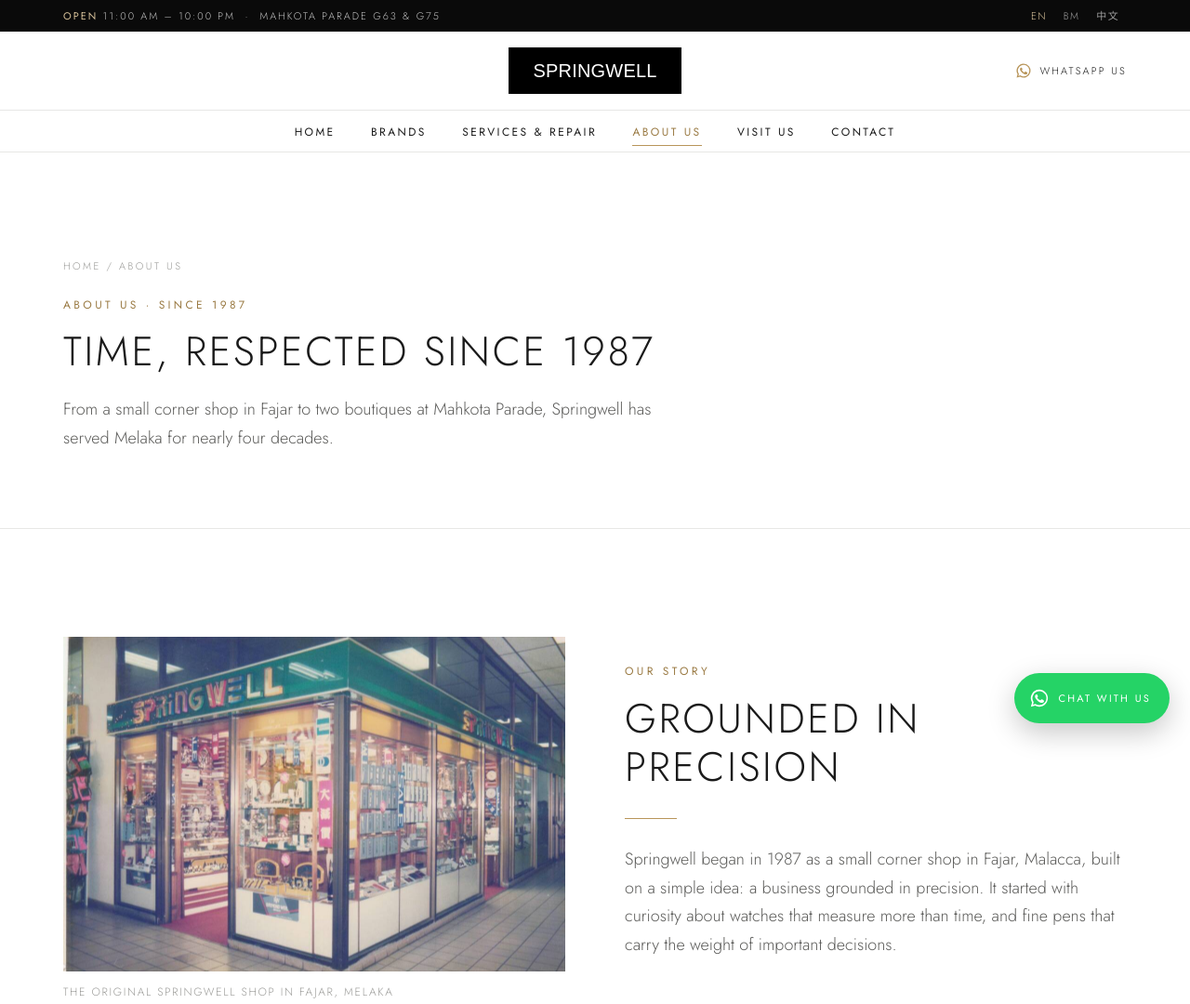
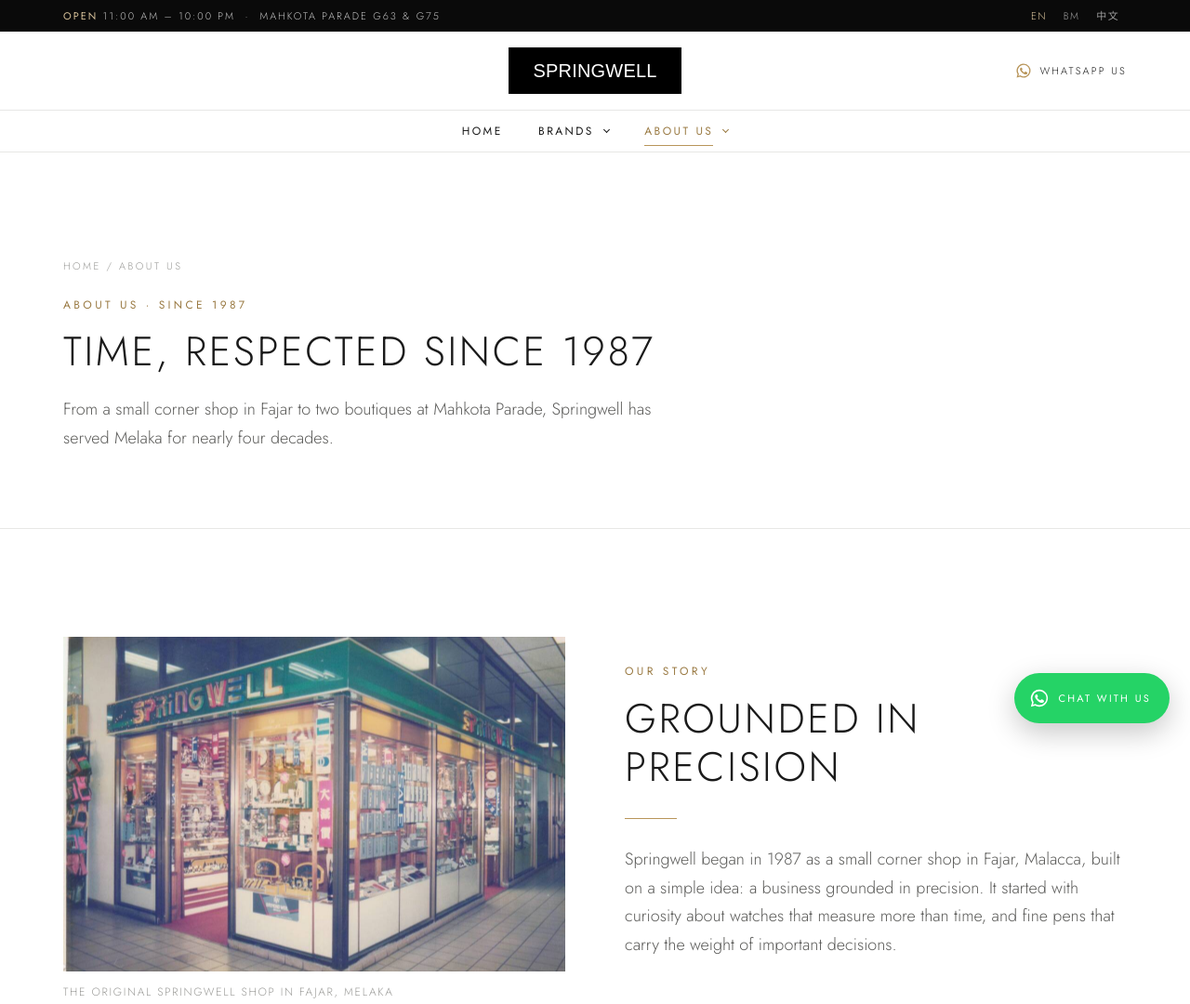
Before and after one commit to springwelltime/springwelltimeofficial, a plain HTML site: page about.html in a window 1280 px wide. Shown: the top 1080 px of the page at 93% size. Drawn offline with nearby package versions, Linux system fonts and the light colour scheme.

Commit message:
Add files via upload

```diff
--- a/css/styles.css
+++ b/css/styles.css
@@ -163,6 +163,37 @@ button { font: inherit; color: inherit; background: none; border: 0; cursor: poi
 }
 .nav a:hover, .nav a[aria-current="page"] { color: var(--gold-dark); }
 .nav a:hover::after, .nav a[aria-current="page"]::after { transform: scaleX(1); }
+
+/* Drop-down menus (desktop) */
+.nav > ul > li { position: relative; height: 100%; display: flex; align-items: center; }
+.nav .has-sub__link { padding-right: 16px; }
+.nav .has-sub__link::before {
+  content: ""; position: absolute; right: 0; top: 50%; width: 5px; height: 5px; margin-top: -4px;
+  border-right: 1px solid currentColor; border-bottom: 1px solid currentColor; transform: rotate(45deg);
+  transition: transform .25s var(--ease);
+}
+.nav .has-sub:hover .has-sub__link::before, .nav .has-sub:focus-within .has-sub__link::before { transform: rotate(225deg); margin-top: -1px; }
+.nav .has-sub__link::after { right: 16px; }
+.nav .is-section > .has-sub__link { color: var(--gold-dark); }
+.nav .is-section > .has-sub__link::after { transform: scaleX(1); }
+.nav .sub {
+  position: absolute; top: 100%; left: 50%; z-index: 60;
+  display: block; height: auto; min-width: 220px; padding: 10px 0; margin: 0;
+  background: var(--white); border: 1px solid var(--grey-2); border-top: 2px solid var(--gold);
+  box-shadow: 0 14px 30px rgba(0,0,0,.08);
+  opacity: 0; visibility: hidden; transform: translate(-50%, 8px);
+  transition: opacity .25s var(--ease), transform .25s var(--ease), visibility .25s;
+}
+.nav .has-sub:hover .sub, .nav .has-sub:focus-within .sub { opacity: 1; visibility: visible; transform: translate(-50%, 0); }
+.nav .sub li { display: block; }
+.nav .sub a { display: block; padding: 11px 24px; white-space: nowrap; font-size: 11px; }
+.nav .sub a::after { display: none; }
+.nav .sub a:hover, .nav .sub a[aria-current="page"] { background: var(--grey-1); }
+
+/* Sub-items in the mobile drawer */
+.drawer .sub { list-style: none; margin: 0; padding: 0; }
+.drawer .sub a { padding: 12px 0 12px 20px; font-size: 12px; color: var(--grey-4); position: relative; }
+.drawer .sub a::before { content: ""; position: absolute; left: 4px; top: 50%; width: 8px; height: 1px; background: var(--gold); }
 
 .menu-btn { display: none; width: 40px; height: 40px; align-items: center; justify-content: center; }
 .menu-btn span, .menu-btn span::before, .menu-btn span::after {
--- a/js/main.js
+++ b/js/main.js
@@ -146,13 +146,16 @@
   }
 
   /* ---------- Shell: header, drawer, footer ---------- */
+  // Main menu: 3 tabs. The 4th item of an entry lists its drop-down pages.
   var NAV = [
     ["index.html", "nav.home", "home"],
-    ["brands.html", "nav.brands", "brands"],
-    ["services.html", "nav.services", "services"],
-    ["about.html", "nav.about", "about"],
-    ["visit.html", "nav.visit", "visit"],
-    ["contact.html", "nav.contact", "contact"]
+    ["brands.html", "nav.brands", "brands", [
+      ["services.html", "nav.services", "services"]
+    ]],
+    ["about.html", "nav.about", "about", [
+      ["visit.html", "nav.visit", "visit"],
+      ["contact.html", "nav.contact", "contact"]
+    ]]
   ];
 
   function langButtons() {
@@ -161,10 +164,30 @@
     }).join("");
   }
 
+  function navLink(n, page, cls) {
+    return '<a href="' + n[0] + '"' + (cls ? ' class="' + cls + '"' : "") +
+      (n[2] === page ? ' aria-current="page"' : "") + ' data-i18n="' + n[1] + '"></a>';
+  }
+
+  // Menu with drop-downs (header + mobile drawer)
   function navLinks(page) {
     return NAV.map(function (n) {
-      return '<li><a href="' + n[0] + '"' + (n[2] === page ? ' aria-current="page"' : "") + ' data-i18n="' + n[1] + '"></a></li>';
+      var kids = n[3];
+      if (!kids) return "<li>" + navLink(n, page) + "</li>";
+      var inSection = n[2] === page || kids.some(function (k) { return k[2] === page; });
+      return '<li class="has-sub' + (inSection ? " is-section" : "") + '">' + navLink(n, page, "has-sub__link") +
+        '<ul class="sub">' + kids.map(function (k) { return "<li>" + navLink(k, page) + "</li>"; }).join("") + "</ul></li>";
     }).join("");
+  }
+
+  // Flat list of every page except Home (footer)
+  function flatLinks() {
+    var out = [];
+    NAV.forEach(function (n) {
+      if (n[2] !== "home") out.push(n);
+      (n[3] || []).forEach(function (k) { out.push(k); });
+    });
+    return out.map(function (n) { return "<li>" + navLink(n, "") + "</li>"; }).join("");
   }
 
   function logo() {
@@ -207,7 +230,7 @@
               '<a href="' + S.facebook + '" target="_blank" rel="noopener" aria-label="Facebook">' + ICON.fb + "</a>" +
               '<a data-wa="wa.general" href="#" aria-label="WhatsApp">' + ICON.wa + "</a>" +
             "</div></div>" +
-          '<div><h4 data-i18n="footer.explore"></h4><ul>' + navLinks("").replace(/<li><a href="index.html"[^]*?<\/li>/, "") + "</ul></div>" +
+          '<div><h4 data-i18n="footer.explore"></h4><ul>' + flatLinks() + "</ul></div>" +
           '<div><h4 data-i18n="footer.visit"></h4><ul>' +
             "<li>" + S.mall + '</li><li><span data-i18n="visit.units"></span> ' + S.units.join(" &amp; ") + "</li><li>Bandar Hilir, Melaka</li>" +
             '<li><a class="link-arrow" style="color:inherit;margin-top:6px" href="visit.html" data-i18n="cta.directions"></a></li></ul></div>' +
```
Also changed, not shown: index.html (+2 -2 lines), images/store-g63-photo.webp (added), images/store-g75-photo.webp (added).
